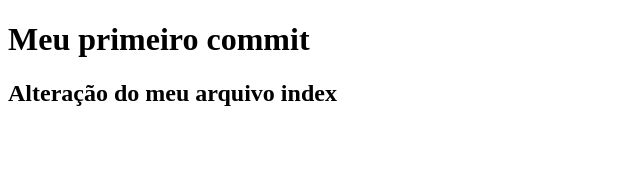
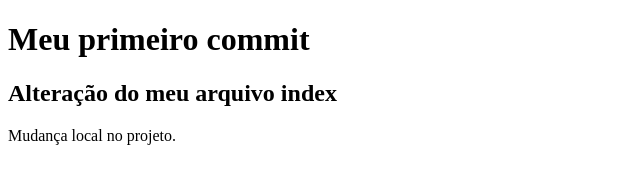
Before and after one commit to iuky-ferreira2000/Teste_git_iuky, a plain HTML site: page index.html in a window 1280 px wide. Shown: the whole page, without its empty margins (0-640 px from the left). Drawn offline with Linux system fonts and the light colour scheme.

Commit message:
Mudança no arquivo index parágrafo novo

```diff
--- a/index.html
+++ b/index.html
@@ -8,5 +8,7 @@
 <body>
     <h1>Meu primeiro commit</h1>
     <h2>Alteração do meu arquivo index</h2>
+
+    <p>Mudança local no projeto.</p>
 </body>
 </html>
```
